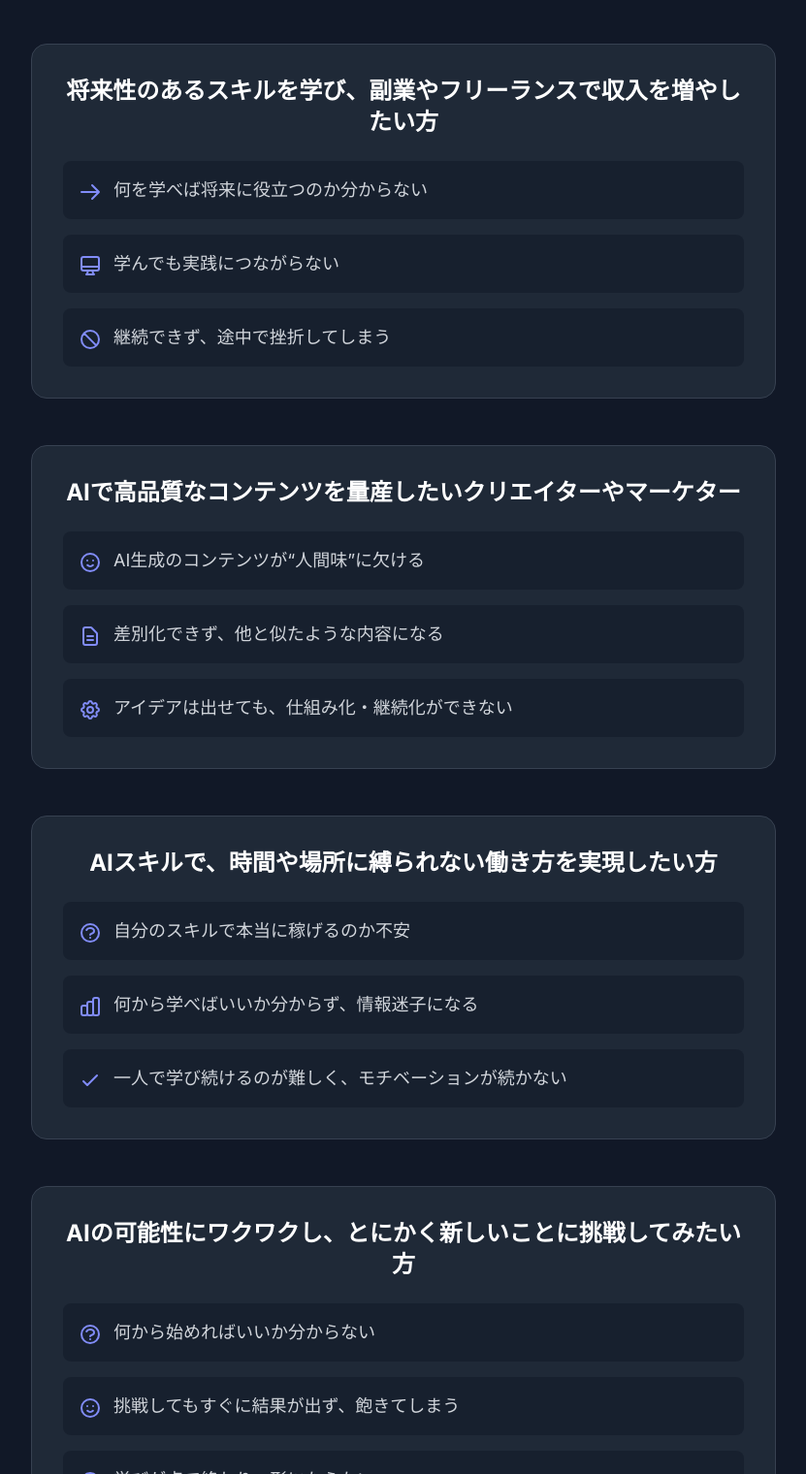
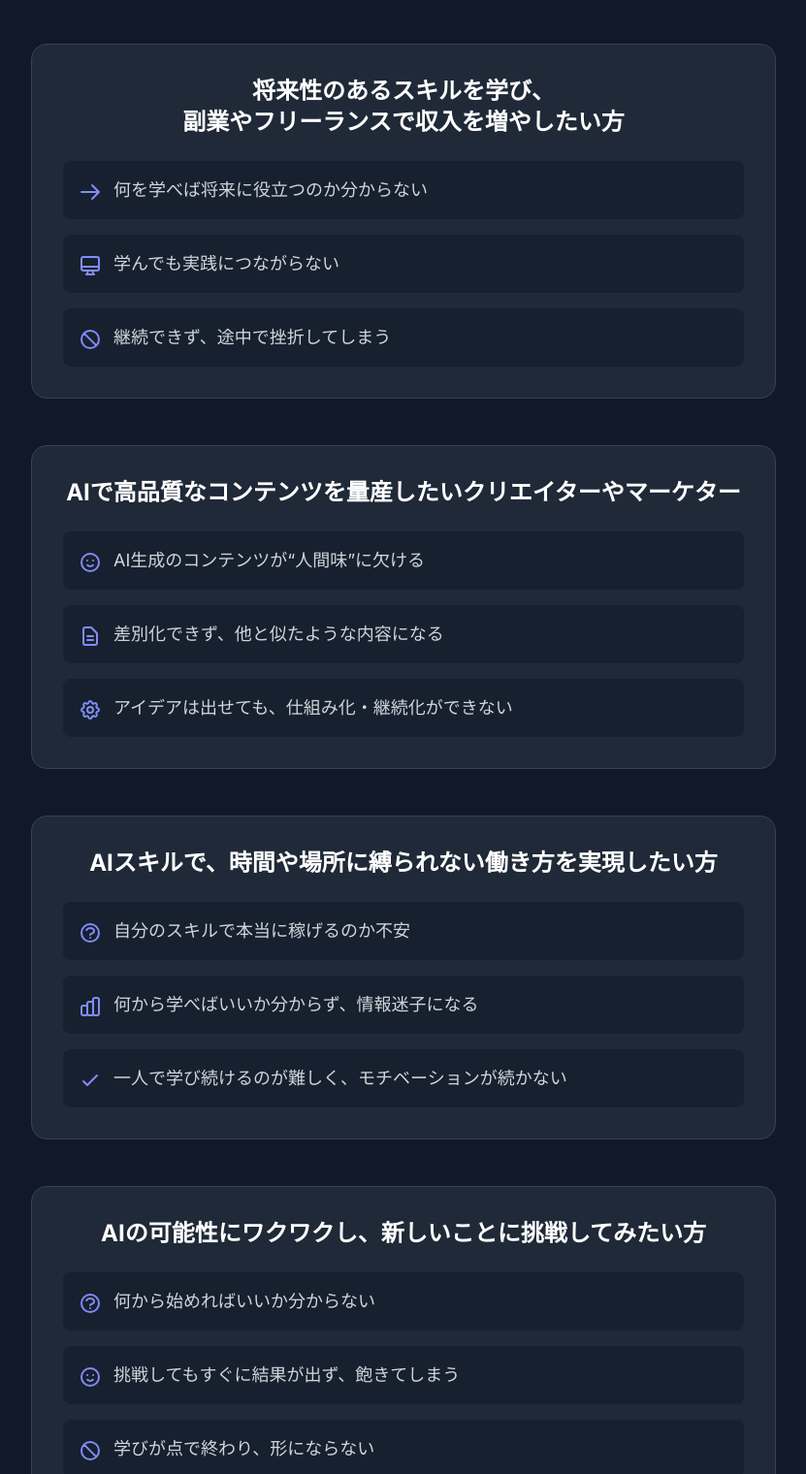
Before and after one commit to shigety2020/ai_school_rd, a plain HTML site: page index.html in a window 1280 px wide. Shown: the part 6693-8213 px from the top of the page at 97% size, without its empty margins (224-1055 px from the left). Drawn offline with nearby package versions, Linux system fonts and the light colour scheme.

Commit message:
Update index.html

```diff
--- a/index.html
+++ b/index.html
@@ -241,7 +241,7 @@
                     </div>
                     <!-- Card 3 -->
                     <div class="bg-gray-800 p-8 rounded-2xl border border-gray-700">
-                        <h4 class="text-2xl font-bold mb-6 text-center">将来性のあるスキルを学び、副業やフリーランスで収入を増やしたい方</h4>
+                        <h4 class="text-2xl font-bold mb-6 text-center">将来性のあるスキルを学び、<br>副業やフリーランスで収入を増やしたい方</h4>
                         <ul class="space-y-4 text-left text-lg text-gray-300">
                             <li class="flex items-start bg-gray-900/50 p-4 rounded-lg">
                                 <svg class="w-6 h-6 text-indigo-400 mr-3 mt-1 flex-shrink-0" fill="none" stroke="currentColor" viewBox="0 0 24 24" xmlns="http://www.w3.org/2000/svg"><path stroke-linecap="round" stroke-linejoin="round" stroke-width="2" d="M14 5l7 7m0 0l-7 7m7-7H3"></path></svg>
@@ -295,7 +295,7 @@
                     </div>
                     <!-- Card 6 -->
                     <div class="bg-gray-800 p-8 rounded-2xl border border-gray-700">
-                        <h4 class="text-2xl font-bold mb-6 text-center">AIの可能性にワクワクし、とにかく新しいことに挑戦してみたい方</h4>
+                        <h4 class="text-2xl font-bold mb-6 text-center">AIの可能性にワクワクし、新しいことに挑戦してみたい方</h4>
                         <ul class="space-y-4 text-left text-lg text-gray-300">
                             <li class="flex items-start bg-gray-900/50 p-4 rounded-lg">
                                 <svg class="w-6 h-6 text-indigo-400 mr-3 mt-1 flex-shrink-0" fill="none" stroke="currentColor" viewBox="0 0 24 24" xmlns="http://www.w3.org/2000/svg"><path stroke-linecap="round" stroke-linejoin="round" stroke-width="2" d="M8.228 9c.549-1.165 2.03-2 3.772-2 2.21 0 4 1.343 4 3 0 1.4-1.278 2.575-3.006 2.907-.542.104-.994.54-.994 1.093m0 3h.01M21 12a9 9 0 11-18 0 9 9 0 0118 0z"></path></svg>
```
